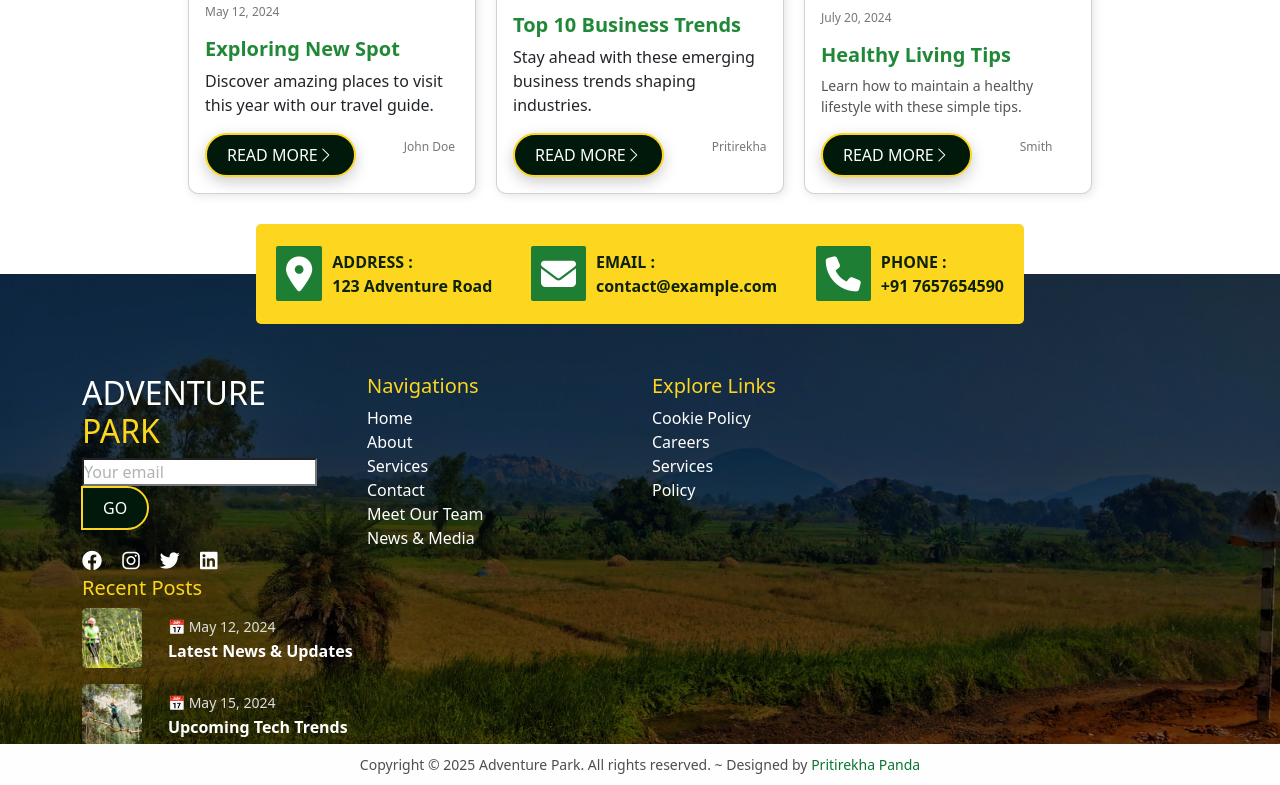
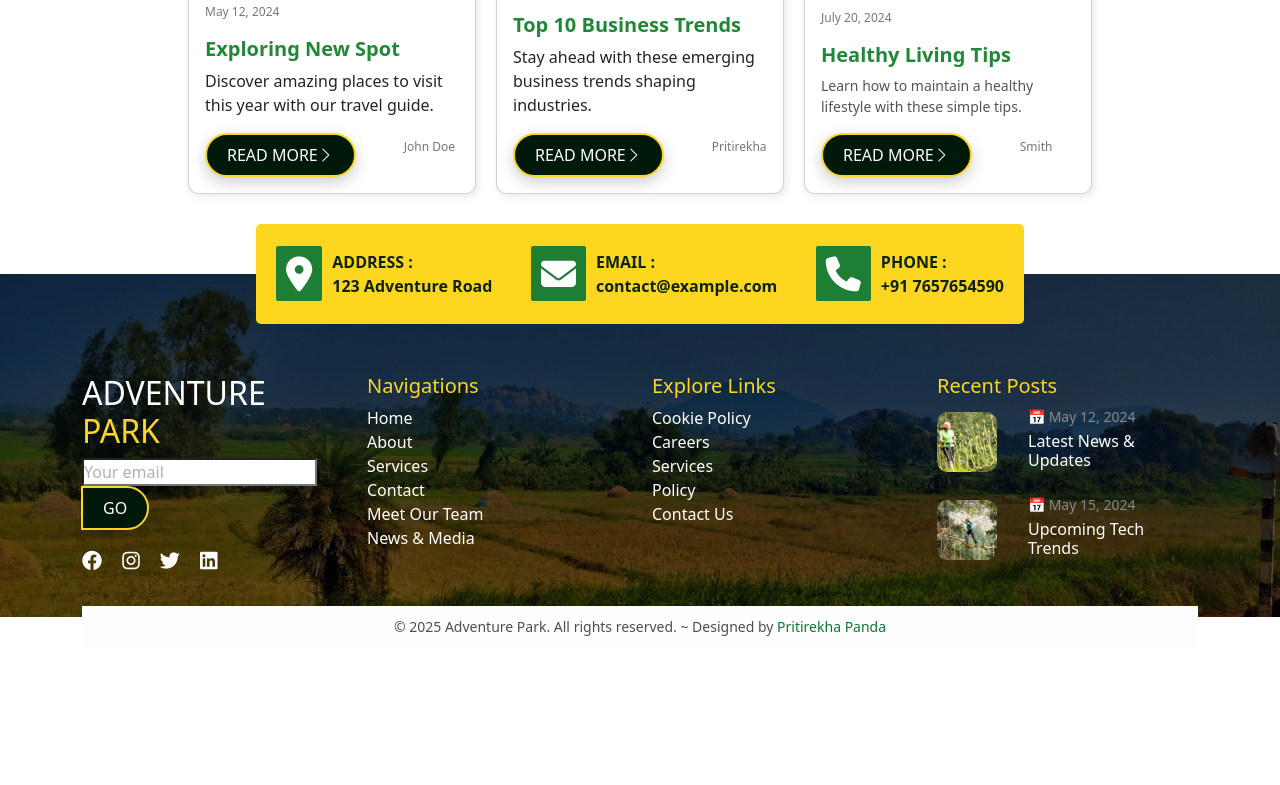
Before and after one commit to Pritirekha23/Adventure-Park, a plain HTML site: page index.html in a window 1280 px wide. Shown: the part 8618-9403 px from the top of the page. After the commit the page ends 9265 px from the top, so only its background shows below. Drawn offline with nearby package versions, Linux system fonts and the light colour scheme.

Commit message:
issues resolved

```diff
--- a/assets/css/style.css
+++ b/assets/css/style.css
@@ -910,8 +910,19 @@ textarea.form-control {
   text-transform: uppercase;
 }
 
+/* footer */
+/* .footer {
+  background:  url('../../assets/images/footerbg.jpg') ;
+  color: white;
+  padding: 50px 0;
+  background-size: cover;
+  background-position: center;
+  background-repeat: no-repeat;
+  background-color: rgba(0, 0, 0, 0.8);
+  background: linear-gradient(#366946, #569f6d),
+  url('../../assets/images/footerbg.jpg') center/cover no-repeat;
+} */
 
-/* footer */
 .footer-top {
   background: #fdd61f;
   padding: 20px 0;
@@ -952,7 +963,7 @@ textarea.form-control {
   margin: 0;
 }
 
-/* Footer Main Section */
+
 .footer {
   background: linear-gradient(rgba(0, 0, 0, 0.6), rgba(0, 0, 0, 0.4)),
               url('../../assets/images/footerbg.jpg') center/cover no-repeat;
@@ -976,32 +987,37 @@ textarea.form-control {
 .social-links a:hover {
   color: #fdd61f;
 }
-
-/* Recent Posts Section */
 .custom-container {
   display: flex;
   align-items: center;
-  gap: 10px;
+  gap: 15px;
 }
 
-.custom-container .left img {
+.left img {
   width: 60px;
   height: 60px;
-  border-radius: 5px;
+  border-radius: 10px;
   object-fit: cover;
 }
 
-.custom-container .right p {
-  margin: 0;
+.right .date {
   font-size: 14px;
-  color: #ddd;
+  color: #888;
+  margin-bottom: 5px;
 }
 
-.custom-container .right h6 {
-  margin: 5px 0 0;
-  font-size: 16px;
-  color: white;
+.right .subtitle {
+  font-size: 18px;
   font-weight: bold;
+  color: #28a745;
+}
+/* Copyright Section */
+.footer-bottom {
+  background: #222;
+  padding: 10px 0;
+  margin-top: 30px;
+  font-size: 14px;
+  color: #ccc;
 }
 
 /* Copyright Section */
--- a/index.html
+++ b/index.html
@@ -970,31 +970,36 @@
 
 
     <!-- Footer -->
+    <!-- Footer -->
     <footer class="footer">
         <!-- Top Section with Address, Email & Phone -->
         <div class="footer-top">
             <div class="container d-flex justify-content-between align-items-center flex-wrap">
               <div class="d-flex align-items-center">
                 <i class="fas fa-map-marker-alt"></i>
-                    <p class="mb-0"> ADDRESS :<br />123 Adventure Road</p>
+                <p class="mb-0">  ADDRESS :<br/>123 Adventure Road</p>
               </div>
               <div class="d-flex align-items-center">
                 <i class="fas fa-envelope"></i>
-                    <p class="mb-0"> EMAIL :<br />contact@example.com</p>
+                <p class="mb-0">  EMAIL :<br/>contact@example.com</p>
               </div>
               <div class="d-flex align-items-center">
                 <i class="fas fa-phone"></i>
-                    <p class="mb-0">PHONE :<br />+91 7657654590</p>
+                <p class="mb-0">
+                    PHONE :<br/>
+                    +91 7657654590</p>
               </div>
             </div>
           </div>
+
 
         <!-- Main Footer Content -->
         <div class="container">
           <div class="row">
             <!-- Contact Us -->
             <div class="col-md-3">
-                    <h2>ADVENTURE <span class="navbar-span">PARK</span></h2>
+              <h2>
+                ADVENTURE <span class="navbar-span">PARK</span></h2>
                 <form>
                     <div class="input-group mb-2">
                       <input type="email" class="form-controls" placeholder="Your email">
@@ -1008,22 +1013,23 @@
     <a href="#" class="text-white me-3"><i class="fab fa-twitter"></i></a>
     <a href="#" class="text-white"><i class="fab fa-linkedin"></i></a>
   </div>
+
             </div>
 
-                <!-- Navigation -->
+            <!-- Follow Us -->
             <div class="col-md-3">
               <h5>Navigations</h5>
-                    <ul class="list-unstyled">
+              <div class="list-unstyled">
                 <li><a href="#" class="text-white">Home</a></li>
                 <li><a href="#" class="text-white">About</a></li>
                 <li><a href="#" class="text-white">Services</a></li>
                 <li><a href="#" class="text-white">Contact</a></li>
                 <li><a href="#" class="text-white">Meet Our Team</a></li>
                 <li><a href="#" class="text-white">News & Media</a></li>
-                    </ul>
+              </div>
             </div>
 
-                <!-- Explore Links -->
+            <!-- Quick Links -->
             <div class="col-md-3">
               <h5>Explore Links</h5>
               <ul class="list-unstyled">
@@ -1031,19 +1037,22 @@
                 <li><a href="#" class="text-white">Careers</a></li>
                 <li><a href="#" class="text-white">Services</a></li>
                 <li><a href="#" class="text-white">Policy</a></li>
-                        <li><a href="#faq" class="text-white" FAQ</a></li>
+                <li><a href="#" class="text-white">Contact Us</a></li>
               </ul>
             </div>
 
-                <!-- Recent Posts -->
+            <!-- Newsletter -->
             <div class="col-md-3">
                 <h5>Recent Posts</h5>
 
                 <!-- Post 1 -->
                 <div class="custom-container d-flex align-items-center mb-3">
+                  <!-- Left: Image -->
                   <div class="left">
-                            <img src="/assets/images/gal3.jpg" alt="Thumbnail">
+                    <img src="/assets/images/gal3.jpg" alt="Thumbnail" >
                   </div>
+
+                  <!-- Right: Date & Subtitle -->
                   <div class="right ms-3">
                     <p class="date">📅 May 12, 2024</p>
                     <h6>Latest News & Updates</h6>
@@ -1052,24 +1061,26 @@
 
                 <!-- Post 2 -->
                 <div class="custom-container d-flex align-items-center">
+                  <!-- Left: Image -->
                   <div class="left">
                     <img src="/assets/images/gal2.jpg" alt="Thumbnail">
                   </div>
+
+                  <!-- Right: Date & Subtitle -->
                   <div class="right ms-3">
                     <p class="date">📅 May 15, 2024</p>
                     <h6>Upcoming Tech Trends</h6>
                   </div>
                 </div>
-                </div>
-            </div>
+
               </div>
 
+        </div>
          <!-- Copyright Section -->
     <div class="footer-bottom text-center">
-            <p class="mb-0">Copyright © 2025 Adventure Park. All rights reserved. ~ Designed by <span style="color:#0C7735">Pritirekha Panda</span> </p>
+        <p class="mb-0">© 2025 Adventure Park. All rights reserved.  ~ Designed by <span style="color:#0C7735">Pritirekha Panda</span></p>
     </div>
       </footer>
-
 
 
 
```
Lines whose indentation alone changed are shown as unchanged.
